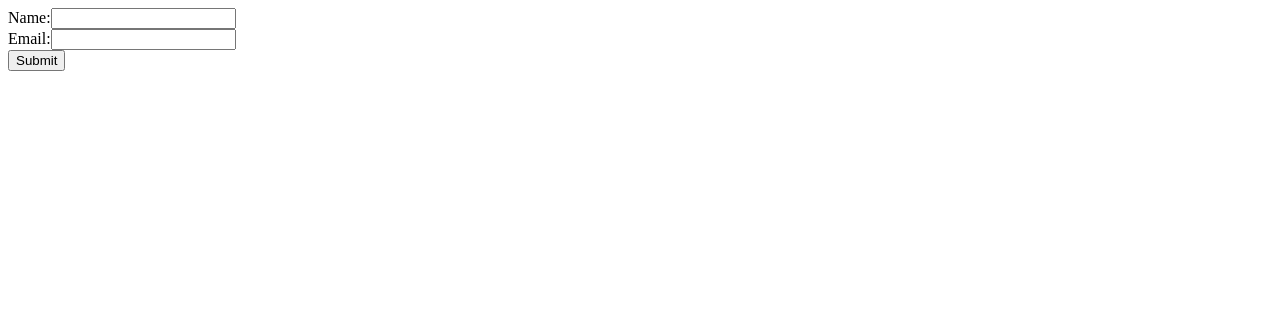
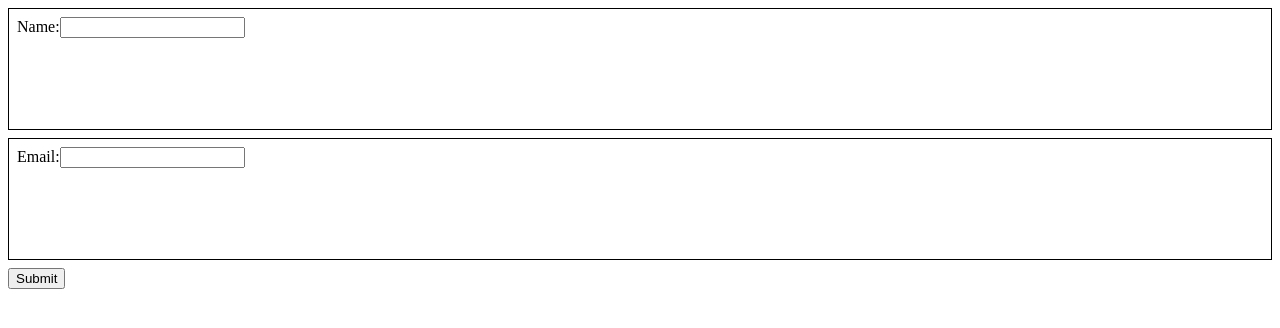
Before and after one commit to neezystudio/markme-extension, an Angular app: page / in a window 1280 px wide. Shown: the top 328 px of the page. Built offline with nearby package versions, Linux system fonts and the light colour scheme; what apollo-angular would draw is missing.

Commit message:
introduction to scss styling

```diff
--- a/src/app/personal-information-form/personal-information-form.component.html
+++ b/src/app/personal-information-form/personal-information-form.component.html
@@ -1,11 +1,11 @@
 <form (ngSubmit)="submitForm()">
-  <div>
+  <div class="form-group-name">
     <label for="name">Name:</label>
     <input type="text" id="name" name="name" [(ngModel)]="formData.name" required>
   </div>
-  <div>
+  <div class="form-group-email">
     <label for="email">Email:</label>
     <input type="email" id="email" name="email" [(ngModel)]="formData.email" required>
   </div>
-  <button type="submit">Submit</button>
+  <button type="submit" class="form-group-button">Submit</button>
 </form>
--- a/src/app/personal-information-form/personal-information-form.component.scss
+++ b/src/app/personal-information-form/personal-information-form.component.scss
@@ -0,0 +1,16 @@
+.form-group-email{
+min-width: 80px;
+  border: 1px solid black;
+  padding: 8px;
+  font-weight: lighter;
+  margin: 8px 0;
+  height: 104px;
+}
+.form-group-name{
+    min-width: 80px;
+      border: 1px solid black;
+      padding: 8px;
+      font-weight: lighter;
+      margin: 8px 0;
+      height: 104px;
+    }
```
